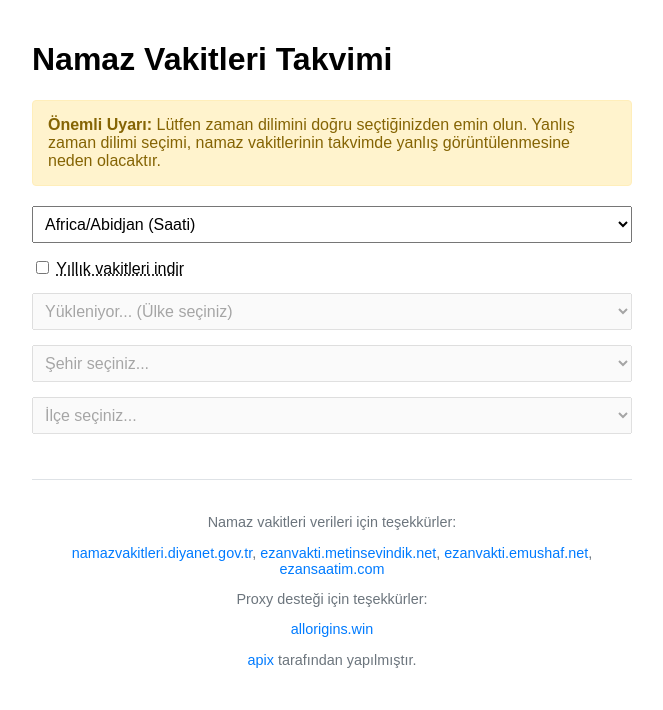
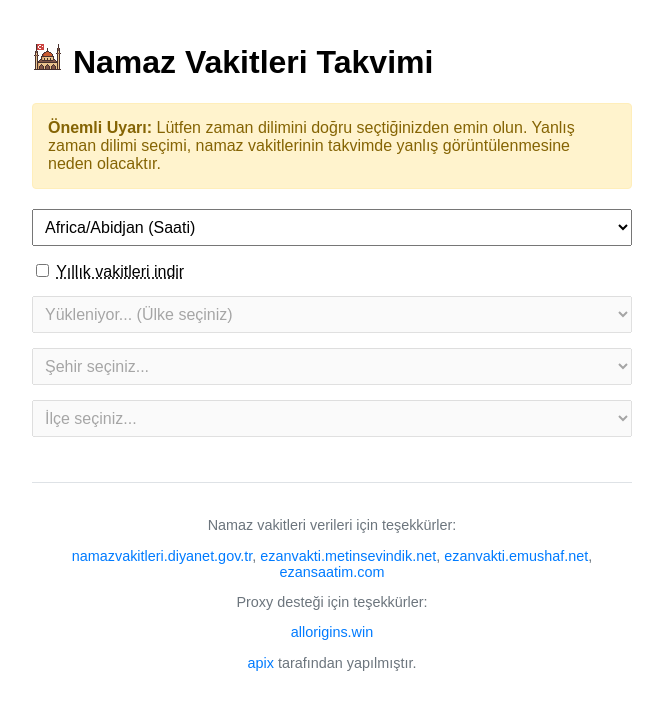
Before and after one commit to apix0n/NamazCal, a website: page public/index.html in a window 1280 px wide. Shown: the whole page, without its empty margins (308-971 px from the left). Drawn offline with Linux system fonts and the light colour scheme; no server answers.

Commit message:
add favicon n update readme

```diff
--- a/public/index.html
+++ b/public/index.html
@@ -102,7 +102,7 @@
         </div>
     </noscript>
 
-    <h1>Namaz Vakitleri Takvimi</h1>
+    <h1><img src="/favicon.ico" alt=""> Namaz Vakitleri Takvimi</h1>
 
     <div class="warning">
         <strong>Önemli Uyarı:</strong> Lütfen zaman dilimini doğru seçtiğinizden emin olun.
```
Also changed, not shown: README.md, public/favicon.ico (added).
